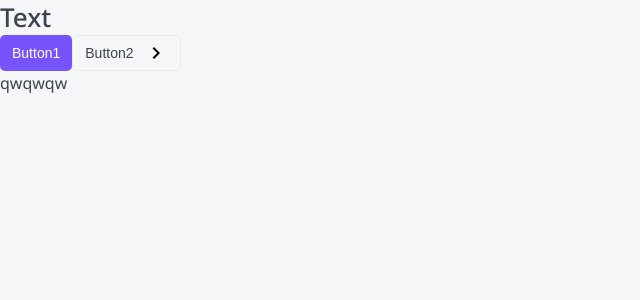
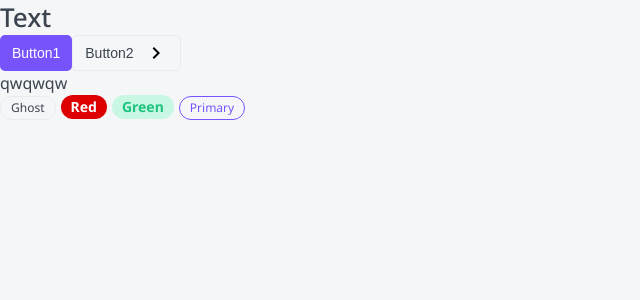
Before and after one commit to AndreiDetenkov/nextjs-app, a Next.js app: page / in a window 1280 px wide. Shown: the top 300 px of the page, without its empty margins (0-640 px from the left). Built offline with nearby package versions, Linux system fonts and the light colour scheme.

Commit message:
feat: implement Tag component

```diff
--- /dev/null
+++ b/components/Tag/Tag.module.css
@@ -0,0 +1,45 @@
+.tag {
+  display: inline-block;
+  box-sizing: border-box;
+  margin-right: 5px;
+  border-radius: 20px;
+  padding: 5px 10px;
+}
+
+.small {
+  font-size: 12px;
+  line-height: 12px;
+}
+
+.medium {
+  font-size: 14px;
+  line-height: 14px;
+}
+
+.ghost {
+  border: 1px solid var(--gray-light);
+}
+
+.red {
+  color: var(--white);
+  background: #de0000;
+  font-weight: bold;
+}
+
+.grey {
+  color: var(--white);
+  background: #b3c0d9;
+  font-weight: bold;
+}
+
+.green {
+  color: var(--green);
+  background: var(--green-light);
+  font-weight: bold;
+}
+
+.primary {
+  color: var(--primary);
+  background: none;
+  border: 1px solid var(--primary);
+}
--- /dev/null
+++ b/components/Tag/Tag.tsx
@@ -0,0 +1,41 @@
+import React, {DetailedHTMLProps, HTMLAttributes} from "react";
+import cn from "classnames";
+import styles from "../Tag/Tag.module.css";
+
+export enum TagSize {
+  small = 's',
+  medium = 'm',
+}
+
+export enum TagColor {
+  ghost = 'ghost',
+  red = 'red',
+  grey = 'grey',
+  green = 'green',
+  primary = 'primary',
+}
+
+interface TagProps extends DetailedHTMLProps<HTMLAttributes<HTMLDivElement>, HTMLDivElement>{
+  children: React.ReactNode;
+  size?: TagSize.small | TagSize.medium ;
+  color?: TagColor.ghost | TagColor.red | TagColor.primary | TagColor.grey | TagColor.green;
+  href?: string
+}
+
+export const Tag = ({size = TagSize.small, children, color = TagColor.ghost, href, className, ...props}: TagProps): JSX.Element => {
+  return (
+      <div className={cn(styles.tag, className, {
+        [styles.small]: size === TagSize.small,
+        [styles.medium]: size === TagSize.medium,
+        [styles.ghost]: color === TagColor.ghost,
+        [styles.red]: color === TagColor.red,
+        [styles.grey]: color === TagColor.grey,
+        [styles.green]: color === TagColor.green,
+        [styles.primary]: color === TagColor.primary,
+      })} {...props}>
+        {
+          href ? <a href={href}>{children}</a> : <>{children}</>
+        }
+      </div>
+  );
+};
--- a/components/index.ts
+++ b/components/index.ts
@@ -1,3 +1,4 @@
 export * from './Htag/Htag';
 export * from './Button/Button';
 export * from './Paragraph/Paragraph';
+export * from './Tag/Tag';
--- a/pages/index.tsx
+++ b/pages/index.tsx
@@ -1,4 +1,4 @@
-import {AppearanceType, ArrowType, Button, Htag, Paragraph} from '../components';
+import {AppearanceType, ArrowType, Button, Htag, Paragraph, Tag, TagColor, TagSize} from '../components';
 
 export default function Home(): JSX.Element {
   return (
@@ -10,6 +10,11 @@ export default function Home(): JSX.Element {
       <Button appearance={AppearanceType.outline} arrow={ArrowType.right}>Button2</Button>
 
       <Paragraph>qwqwqw</Paragraph>
+
+      <Tag size={TagSize.small}>Ghost</Tag>
+      <Tag size={TagSize.medium} color={TagColor.red}>Red</Tag>
+      <Tag size={TagSize.medium} color={TagColor.green}>Green</Tag>
+      <Tag color={TagColor.primary}>Primary</Tag>
     </>
   );
 }
```
